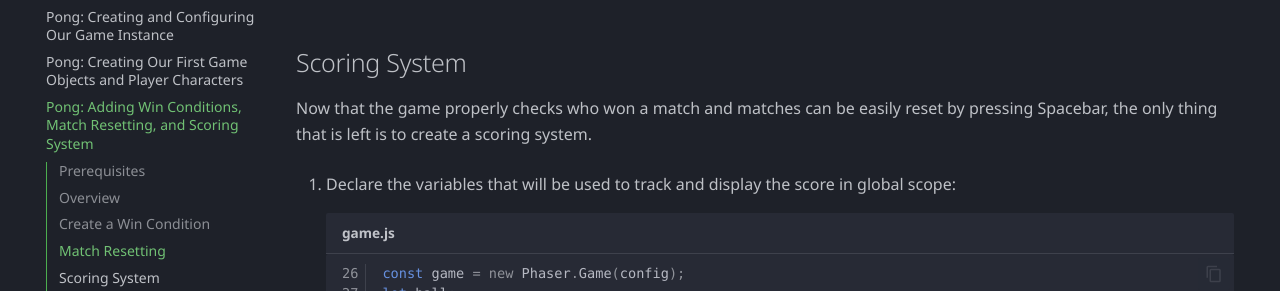
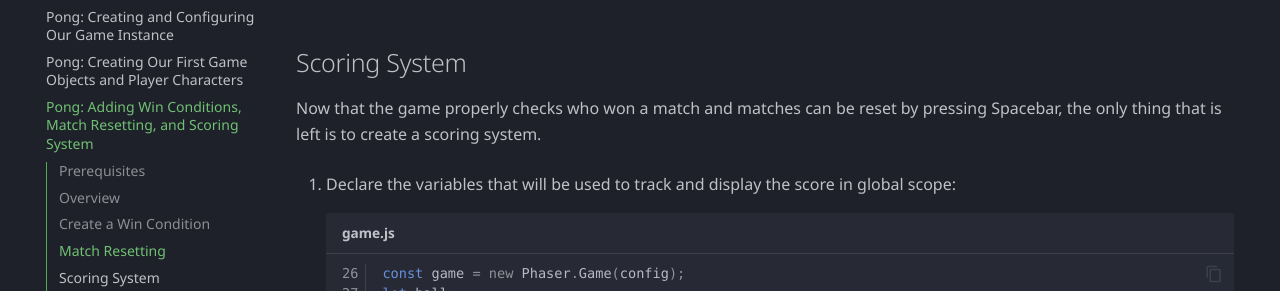
Before and after one commit to ndgeniebla/phaser-mkdocs, an MkDocs documentation site: the page built from docs/04-final-features.md, in a window 1280 px wide and 900 px high, scrolled down 5018 px. Shown: the part 163-454 px from the top of the window. Built offline with MkDocs 1.6.1 and Material for MkDocs 9.7.7, drawn with Linux system fonts in a browser that asks for light colours; emoji names are drawn with the system emoji font; some web fonts are replaced; some of the changed text lies outside the part shown.

Commit message:
remove weakeners and non-definitive statements

````diff
--- a/docs/04-final-features.md
+++ b/docs/04-final-features.md
@@ -178,7 +178,7 @@ function update() {
     2. Setting the `isGameStarted` boolean back to false will put the game in the same state when it is first launched.
 
 ## Scoring System
-Now that the game properly checks who won a match and matches can be easily reset by pressing Spacebar, the only thing that is left is to create a scoring system.
+Now that the game properly checks who won a match and matches can be reset by pressing Spacebar, the only thing that is left is to create a scoring system.
 
 1. Declare the variables that will be used to track and display the score in global scope:
 ```JS title="game.js" linenums="26" hl_lines="11-14"
````
Also changed, not shown: other parts of docs/04-final-features.md (+1 -1 lines).
